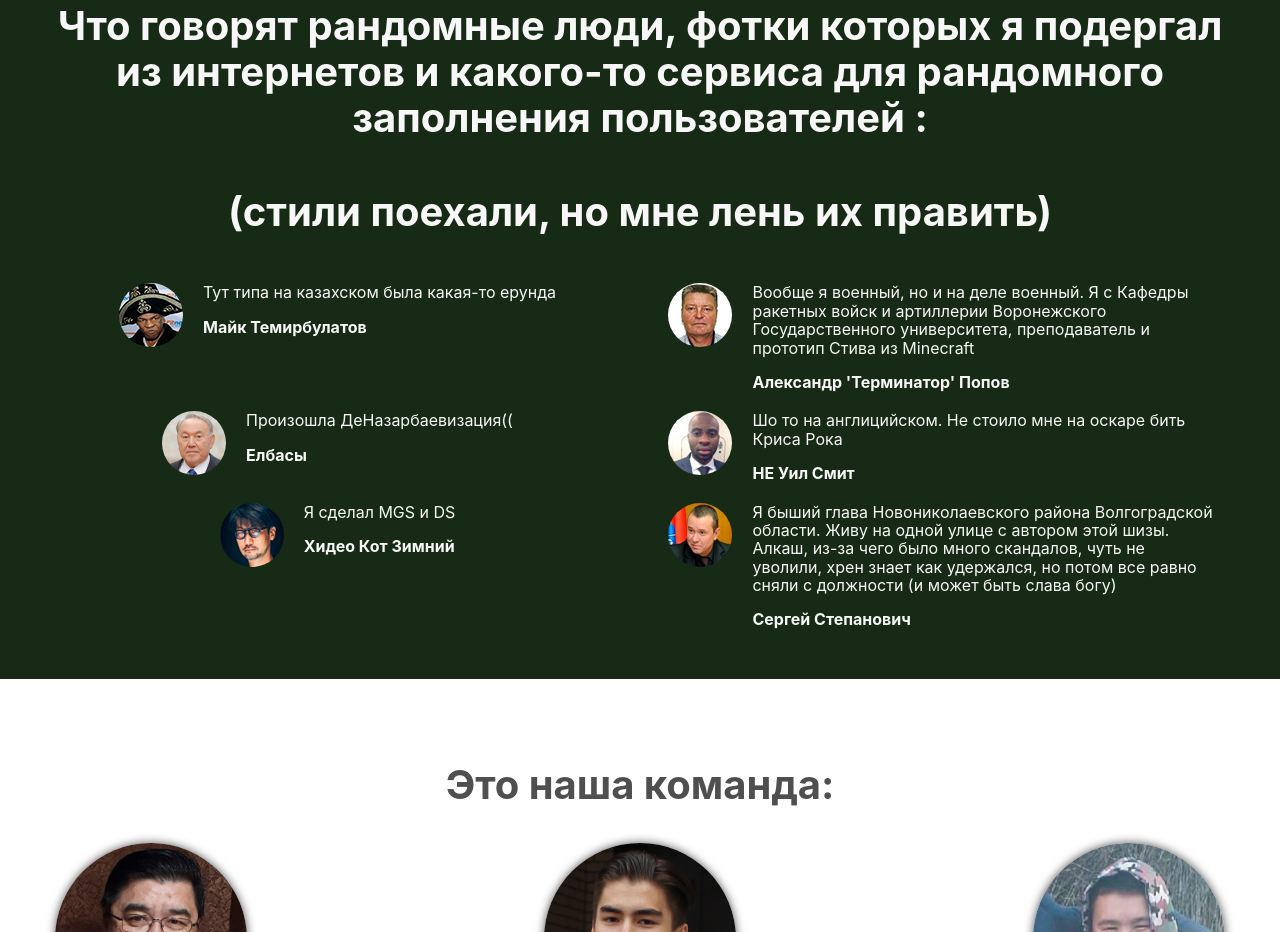
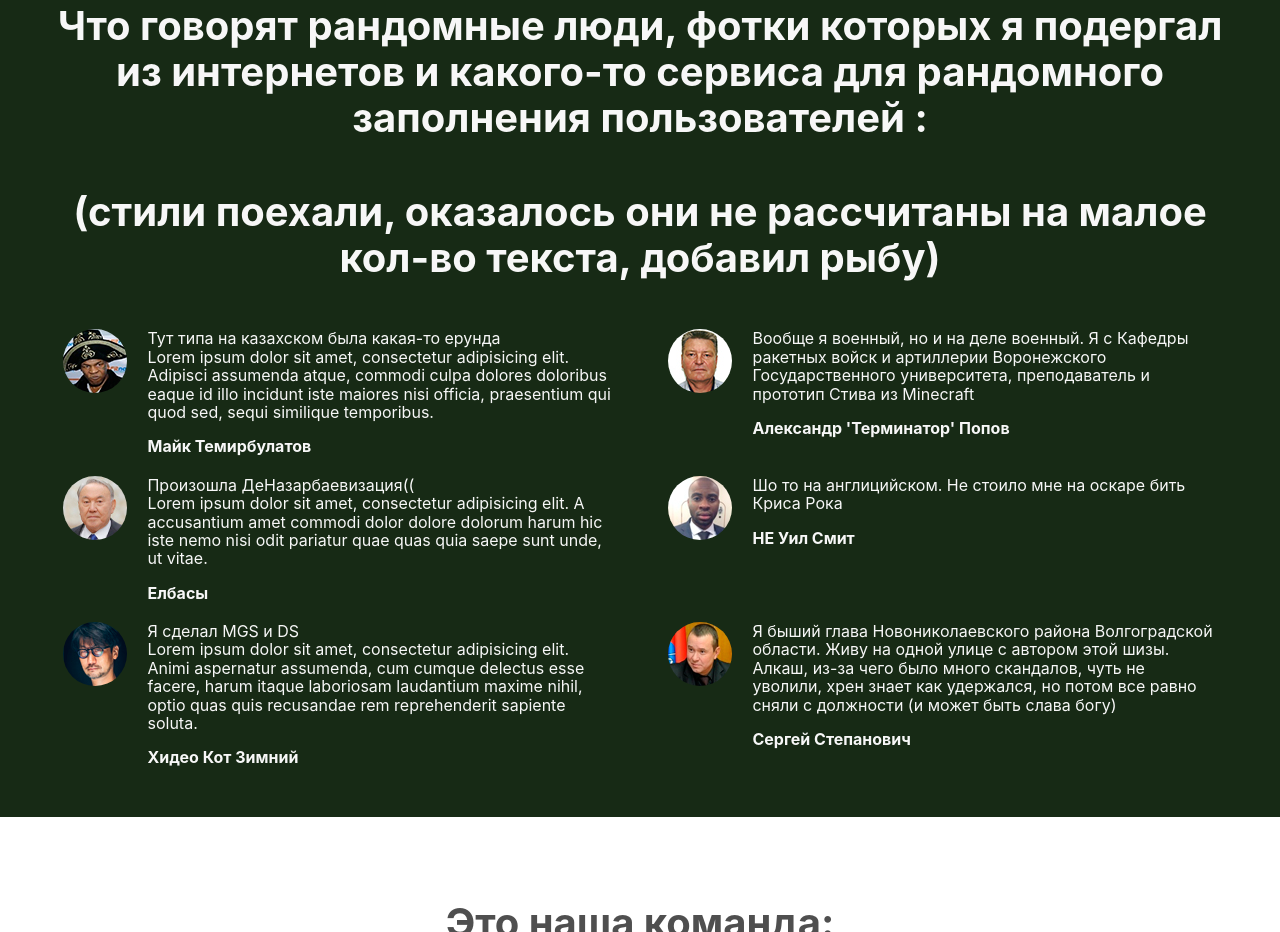
Before and after one commit to DaniyarIrkagaliev/site4, a website: page src/secondPage.html in a window 1280 px wide. Shown: the part 637-1569 px from the top of the page. Drawn offline with Linux system fonts and the light colour scheme.

Commit message:
added lorem ipsum

```diff
--- a/src/secondPage.html
+++ b/src/secondPage.html
@@ -88,7 +88,7 @@
             Что говорят рандомные люди, фотки которых я подергал из интернетов и какого-то сервиса для рандомного заполнения пользователей :
         </h2>
         <h2 class="testimonials-heading">
-            (стили поехали, но мне лень их править)
+            (стили поехали, оказалось они не рассчитаны на малое кол-во текста, добавил рыбу)
         </h2>
 
         <ul class="partners-list">
@@ -97,7 +97,8 @@
                 <img class="partner-img" src="images/testimonials/01.jpg" alt="testimonials-img">
                 <div class="partner-text">
                     <p class="testimonials-text">
-                        Тут типа на казахском была какая-то ерунда
+                        Тут типа на казахском была какая-то ерунда<br>
+                        Lorem ipsum dolor sit amet, consectetur adipisicing elit. Adipisci assumenda atque, commodi culpa dolores doloribus eaque id illo incidunt iste maiores nisi officia, praesentium qui quod sed, sequi similique temporibus.
                     </p>
                     <strong class="testimonials-name">
                         Майк Темирбулатов
@@ -122,7 +123,8 @@
                 <img class="partner-img" src="images/testimonials/06.jpg" alt="testimonials-img">
                 <div class="partner-text">
                     <p class="testimonials-text">
-                        Произошла ДеНазарбаевизация((
+                        Произошла ДеНазарбаевизация((<br>
+                        Lorem ipsum dolor sit amet, consectetur adipisicing elit. A accusantium amet commodi dolor dolore dolorum harum hic iste nemo nisi odit pariatur quae quas quia saepe sunt unde, ut vitae.
                     </p>
                     <strong class="testimonials-name">
                         Елбасы
@@ -146,7 +148,8 @@
                 <img class="partner-img" src="images/testimonials/04.jpg" alt="testimonials-img">
                 <div class="partner-text">
                     <p class="testimonials-text">
-                        Я сделал MGS и DS
+                        Я сделал MGS и DS <br>
+                        Lorem ipsum dolor sit amet, consectetur adipisicing elit. Animi aspernatur assumenda, cum cumque delectus esse facere, harum itaque laboriosam laudantium maxime nihil, optio quas quis recusandae rem reprehenderit sapiente soluta.
                     </p>
                     <strong class="testimonials-name">
                         Хидео Кот Зимний
```
